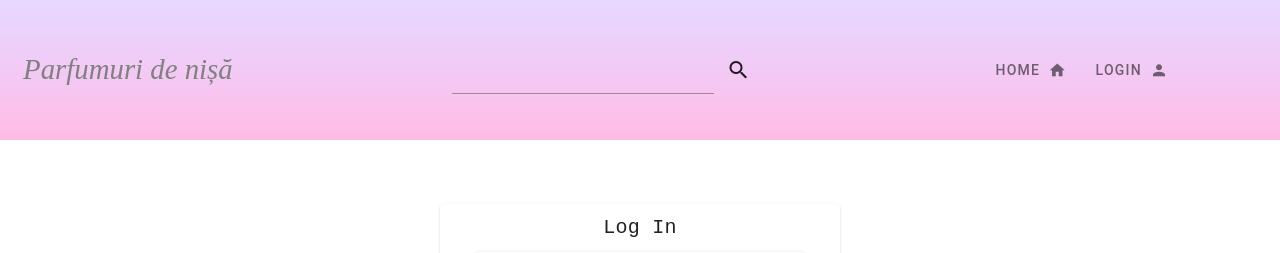
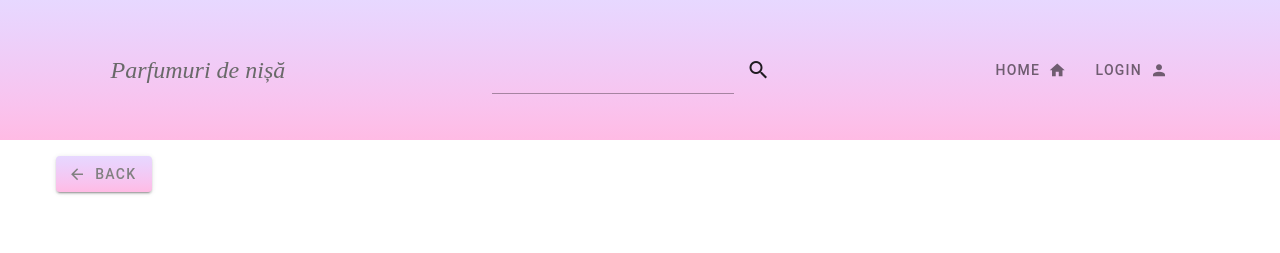
Before and after one commit to DianaTrasca28/ProiectTIC, a Vue app: page /login in a window 1280 px wide. Shown: the top 253 px of the page. Built offline with nearby package versions, Linux system fonts and the light colour scheme.

Commit message:
Buton de back, in Login si Signup.

```diff
--- /dev/null
+++ b/src/components/BackComponent.vue
@@ -0,0 +1,33 @@
+<template>
+    <v-container>
+        <v-btn
+        class="ma-2, gradient-toolbar"
+        @click="goBack"
+      >
+        <v-icon
+          icon="mdi-arrow-left"
+          start
+        ></v-icon>
+            Back
+      </v-btn>
+    </v-container>
+</template>
+
+<script lang="ts">
+import { defineComponent } from 'vue';
+
+export default defineComponent({
+  name: 'BackButton',
+  methods: {
+    goBack() {
+      this.$router.go(-1);
+    }
+  }
+});
+</script>
+<style scoped>
+.gradient-toolbar {
+  background-image: linear-gradient(to top, #ffbbe4, #f9c3ee, #f2caf5, #ecd1fb, #e7d8ff);
+  color:gray;
+}
+</style>
--- a/src/components/FilterComponent.vue
+++ b/src/components/FilterComponent.vue
@@ -5,7 +5,6 @@
         <v-btn
           color="grey-lighten-3"
           v-bind="props"
-          style="margin-left: 50px;"
           append-icon="mdi-filter-menu-outline"
 
         >
--- a/src/components/FormLogin.vue
+++ b/src/components/FormLogin.vue
@@ -1,6 +1,7 @@
 <template>
 <div>
     <MenuComponent/>
+    <BackComponent/>
     <v-container
       style="
         display: flex;
@@ -65,9 +66,11 @@
   </template>
   <script setup>
   import MenuComponent from "@/components/MenuComponent.vue";
+  import BackComponent from "./BackComponent.vue";
 </script>
   <script>
   import { mapGetters, mapActions } from 'vuex';
+
 
 
   export default {
--- a/src/components/FormSignUp.vue
+++ b/src/components/FormSignUp.vue
@@ -1,6 +1,7 @@
 <template>
     <div>
-        <MenuComponent/>
+      <MenuComponent/>
+      <BackComponent/>
     <v-container style="display: flex; justify-content: center; align-items: center; padding-top: 4rem;">
       <v-card style = "width: 400px; max-width: 400px;">
       <v-row justify="center">
@@ -84,6 +85,7 @@
 </template>
 <script setup>
     import MenuComponent from "@/components/MenuComponent.vue";
+    import BackComponent from "./BackComponent.vue";
   </script>
 
 <script>
--- a/src/components/MenuComponent.vue
+++ b/src/components/MenuComponent.vue
@@ -1,8 +1,8 @@
 <template>
   <v-toolbar dense class="gradient-toolbar" height="140">
     <!-- Link si titlu pagina -->
-    <v-toolbar-title style="text-align: center;">
-    <router-link to="/" tag="span" style="cursor: pointer; color: gray; text-decoration: none; font-style: italic; font-family: 'Lucida Handwriting', cursive ;font-size: 1.8rem;">
+    <v-toolbar-title style="text-align: center; margin-left: 100px;">
+    <router-link to="/" tag="span" style="cursor: pointer; color: #696969; text-decoration: none; font-style: italic; font-family: 'Lucida Handwriting', cursive ;font-size: 1.5rem;">
       {{ appTitle }}
     </router-link>
     </v-toolbar-title>
--- a/src/views/Home.vue
+++ b/src/views/Home.vue
@@ -1,8 +1,9 @@
 <template>
-      <MenuComponent />
-      <FilterComponent />
-      <router-view></router-view>
-
+  <div>
+    <MenuComponent />
+    <FilterComponent />
+    <router-view></router-view>
+  </div>
 </template>
 
   <script>
```
